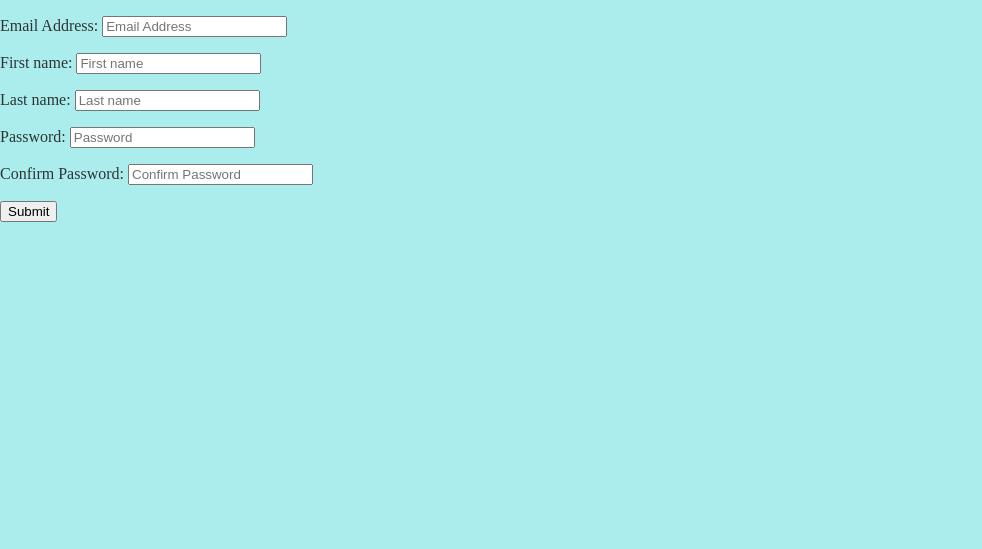
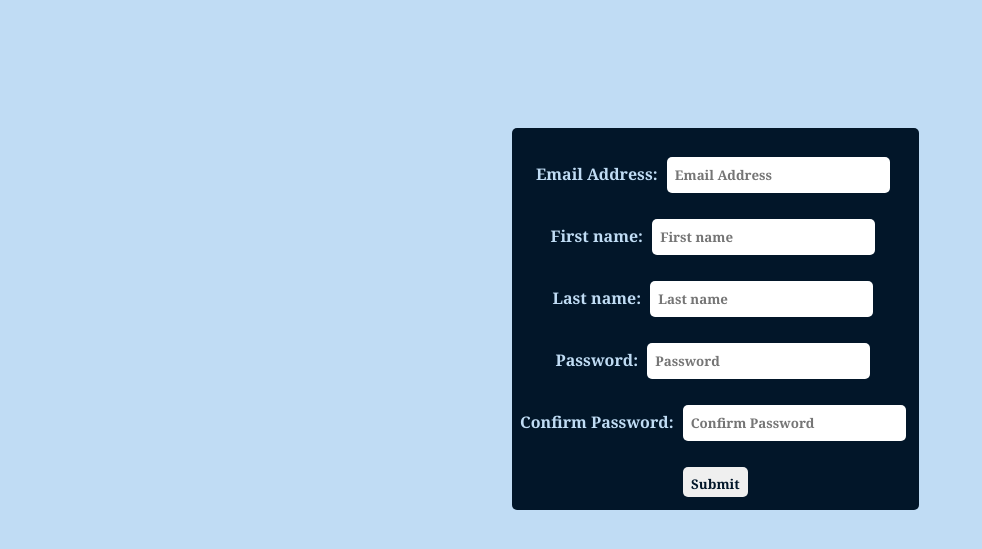
Before and after one commit to Mina777-0/medical_insurance, a Django app: page /core/signup in a window 1280 px wide. Shown: the top 549 px of the page, without its empty margins (0-982 px from the left). Run offline with Django 4.2, Linux system fonts and the light colour scheme; a user stored in the database is signed in.

Commit message:
Update signup.html

```diff
--- a/core/templates/core/signup.html
+++ b/core/templates/core/signup.html
@@ -9,40 +9,53 @@
         <style>
             body{
                 margin: 0;
-                background-color: rgb(171, 236, 236);
-                color: rgb(48, 52, 52);
+                background-color: rgb(192, 220, 244);
+                font-family:Georgia, 'Times New Roman', Times, serif;
+                color: rgb(2, 22, 41);
+            }
+
+            .section {
+                margin-top: 10%;
+                margin-left: 40%;
+                padding: 8px;
+                background-color: rgb(2, 22, 41);
+                color: rgb(192, 220, 244);
+                font-family: Georgia, 'Times New Roman', Times, serif;
+                font-weight: bold;
+                width: fit-content;
+                height: max-content;
+                text-align: center;
+                border: thin;
+                border-radius: 5px;
+            }
+
+            .section input{
+                border: thin;
+                border-radius: 5px;
+                color: rgb(2, 22, 41);
+                width: 75%px;
+                height: 20px;
+                padding: 8px;
+                margin: 5px;
+                font-family: Georgia, 'Times New Roman', Times, serif;
+                font-weight: bold;
+            }
+
+            .section button{
+                border: thin;
+                border-radius: 5px;
+                color: rgb(2, 22, 41);
+                width: 25%px;
+                height: 30px;
+                padding: 8px;
+                margin: 5px;
+                font-family: Georgia, 'Times New Roman', Times, serif;
+                font-weight: bold;
+                cursor: pointer;
             }
 
         </style>
-        <script>
 
-            function dark(){
-                document.querySelector('body').style.backgroundColor = "rgb(55, 68, 68)";
-                document.querySelector('body').style.color = "aqua";
-                document.querySelector('body a').style.color = "aqua";
-
-            }
-
-            function day(){
-                document.querySelector('body').style.backgroundColor = "rgb(171, 236, 236)";
-                document.querySelector('body').style.color = "rgb(48, 52, 52)";
-                document.querySelector('body a').style.color = "rgb(48, 52, 52)";
-
-            }
-
-            document.addEventListener('DOMContentLoaded', function(){
-                document.querySelectorAll('.mode').forEach(button =>{
-                    button.onclick= function(){
-                        const mode = this.dataset.mode;
-                        if (mode == "dark") {
-                            dark();
-                        } else{
-                            day();
-                        }
-                    }
-                })
-            });
-        </script>
 
     </head>
     <body>
```
